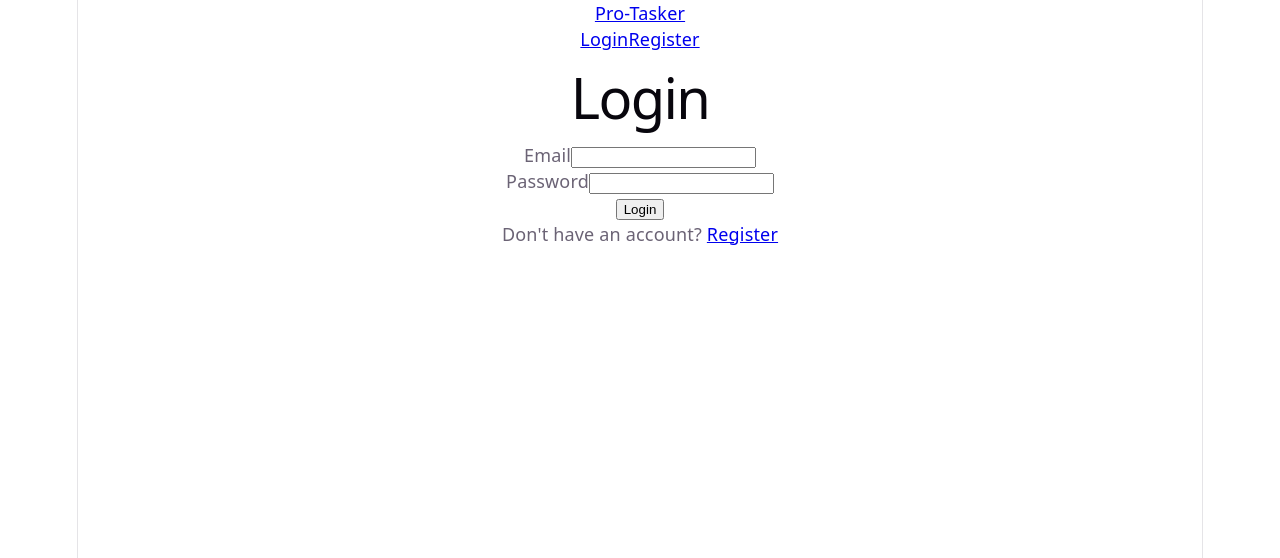
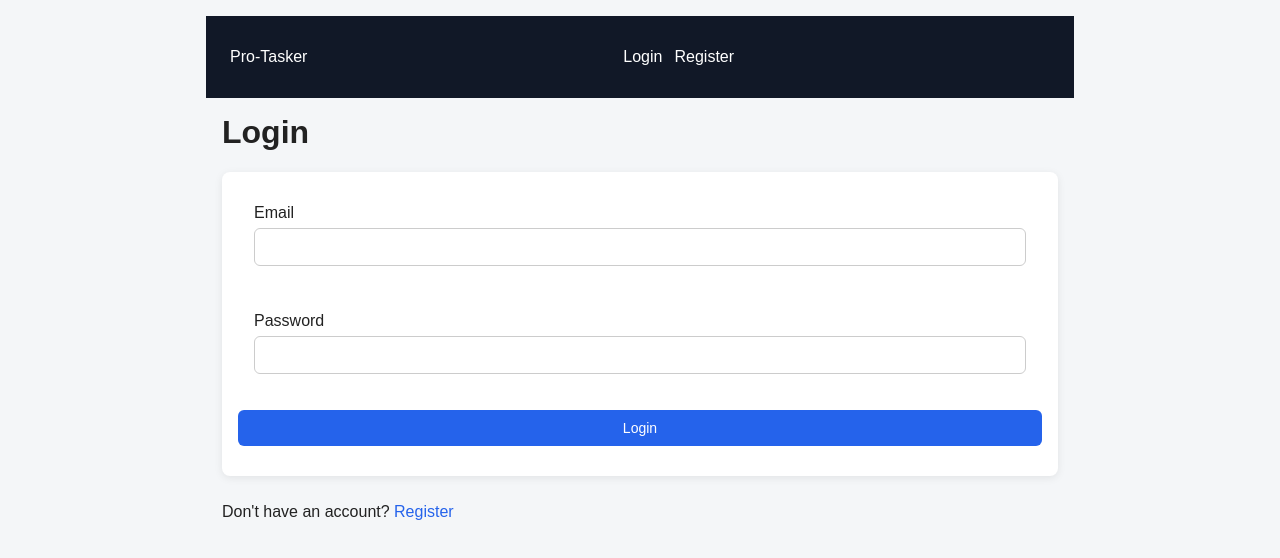
Before and after one commit to 1phillipt/Project-Full-Stack-MERN-Application-Pro-Tasker, a React (Vite) app in the folder frontend/: page /login in a window 1280 px wide. Shown: the top 558 px of the page. Built offline with nearby package versions, Linux system fonts and the light colour scheme; no server answers.

Commit message:
add frontend styling

```diff
--- a/frontend/src/context/AuthContext.tsx
+++ b/frontend/src/context/AuthContext.tsx
@@ -34,13 +34,21 @@
   const [loading, setLoading] = useState(true);
 
   useEffect(() => {
-    const storedUser = localStorage.getItem("user");
+    try {
+      const storedUser = localStorage.getItem("user");
 
-    if (storedUser) {
-      setUser(JSON.parse(storedUser));
+      if (storedUser) {
+        setUser(JSON.parse(storedUser));
+      }
+    } catch (error) {
+      console.error("Failed to parse stored user:", error);
+      localStorage.removeItem("user");
+      localStorage.removeItem("token");
+      setUser(null);
+      setToken(null);
+    } finally {
+      setLoading(false);
     }
-
-    setLoading(false);
   }, []);
 
   const register = async (username: string, email: string, password: string) => {
--- a/frontend/src/index.css
+++ b/frontend/src/index.css
@@ -1,111 +1,82 @@
-:root {
-  --text: #6b6375;
-  --text-h: #08060d;
-  --bg: #fff;
-  --border: #e5e4e7;
-  --code-bg: #f4f3ec;
-  --accent: #aa3bff;
-  --accent-bg: rgba(170, 59, 255, 0.1);
-  --accent-border: rgba(170, 59, 255, 0.5);
-  --social-bg: rgba(244, 243, 236, 0.5);
-  --shadow:
-    rgba(0, 0, 0, 0.1) 0 10px 15px -3px, rgba(0, 0, 0, 0.05) 0 4px 6px -2px;
-
-  --sans: system-ui, 'Segoe UI', Roboto, sans-serif;
-  --heading: system-ui, 'Segoe UI', Roboto, sans-serif;
-  --mono: ui-monospace, Consolas, monospace;
-
-  font: 18px/145% var(--sans);
-  letter-spacing: 0.18px;
-  color-scheme: light dark;
-  color: var(--text);
-  background: var(--bg);
-  font-synthesis: none;
-  text-rendering: optimizeLegibility;
-  -webkit-font-smoothing: antialiased;
-  -moz-osx-font-smoothing: grayscale;
-
-  @media (max-width: 1024px) {
-    font-size: 16px;
-  }
-}
-
-@media (prefers-color-scheme: dark) {
-  :root {
-    --text: #9ca3af;
-    --text-h: #f3f4f6;
-    --bg: #16171d;
-    --border: #2e303a;
-    --code-bg: #1f2028;
-    --accent: #c084fc;
-    --accent-bg: rgba(192, 132, 252, 0.15);
-    --accent-border: rgba(192, 132, 252, 0.5);
-    --social-bg: rgba(47, 48, 58, 0.5);
-    --shadow:
-      rgba(0, 0, 0, 0.4) 0 10px 15px -3px, rgba(0, 0, 0, 0.25) 0 4px 6px -2px;
-  }
-
-  #social .button-icon {
-    filter: invert(1) brightness(2);
-  }
-}
-
-#root {
-  width: 1126px;
-  max-width: 100%;
-  margin: 0 auto;
-  text-align: center;
-  border-inline: 1px solid var(--border);
-  min-height: 100svh;
-  display: flex;
-  flex-direction: column;
+* {
   box-sizing: border-box;
 }
 
 body {
   margin: 0;
+  font-family: Arial, sans-serif;
+  background: #f4f6f8;
+  color: #222;
+}
+
+a {
+  text-decoration: none;
+  color: #2563eb;
+}
+
+nav {
+  display: flex;
+  justify-content: space-between;
+  align-items: center;
+  padding: 16px 24px;
+  background: #111827;
+  color: white;
+}
+
+nav a {
+  color: white;
+  margin-right: 12px;
+}
+
+nav button {
+  margin-left: 12px;
+}
+
+div {
+  max-width: 900px;
+  margin: 0 auto;
+  padding: 16px;
+}
+
+form {
+  background: white;
+  padding: 16px;
+  border-radius: 8px;
+  margin-bottom: 24px;
+  box-shadow: 0 2px 8px rgba(0, 0, 0, 0.08);
+}
+
+input,
+textarea,
+select,
+button {
+  display: block;
+  width: 100%;
+  padding: 10px;
+  margin-top: 6px;
+  margin-bottom: 14px;
+  border: 1px solid #ccc;
+  border-radius: 6px;
+  font-size: 14px;
+}
+
+button {
+  background: #2563eb;
+  color: white;
+  border: none;
+  cursor: pointer;
+}
+
+button:hover {
+  background: #1d4ed8;
 }
 
 h1,
-h2 {
-  font-family: var(--heading);
-  font-weight: 500;
-  color: var(--text-h);
+h2,
+h3 {
+  margin-top: 0;
 }
 
-h1 {
-  font-size: 56px;
-  letter-spacing: -1.68px;
-  margin: 32px 0;
-  @media (max-width: 1024px) {
-    font-size: 36px;
-    margin: 20px 0;
-  }
+p {
+  line-height: 1.5;
 }
-h2 {
-  font-size: 24px;
-  line-height: 118%;
-  letter-spacing: -0.24px;
-  margin: 0 0 8px;
-  @media (max-width: 1024px) {
-    font-size: 20px;
-  }
-}
-p {
-  margin: 0;
-}
-
-code,
-.counter {
-  font-family: var(--mono);
-  display: inline-flex;
-  border-radius: 4px;
-  color: var(--text-h);
-}
-
-code {
-  font-size: 15px;
-  line-height: 135%;
-  padding: 4px 8px;
-  background: var(--code-bg);
-}
--- a/frontend/src/pages/Dashboard.tsx
+++ b/frontend/src/pages/Dashboard.tsx
@@ -10,8 +10,7 @@
 };
 
 const Dashboard = () => {
-  const { user, logout } = useAuth();
-
+const { user } = useAuth();
   const [projects, setProjects] = useState<Project[]>([]);
   const [loading, setLoading] = useState(true);
   const [error, setError] = useState("");
@@ -72,8 +71,6 @@
 
       <p>Welcome, {user?.username}</p>
 
-      <button onClick={logout}>Logout</button>
-
       <h2>Create Project</h2>
 
       <form onSubmit={handleCreateProject}>
```
